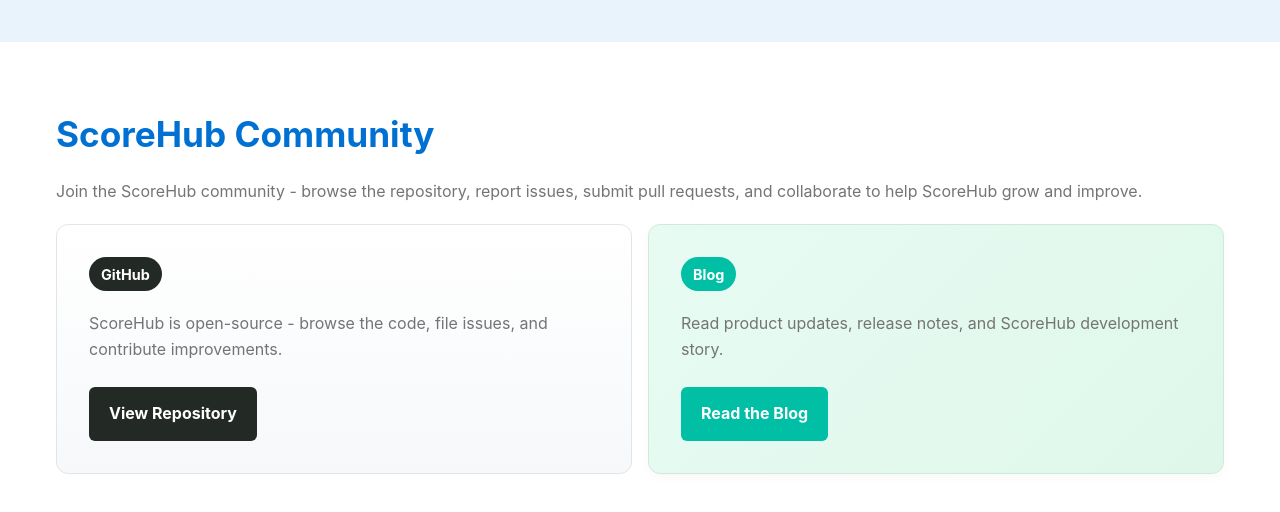
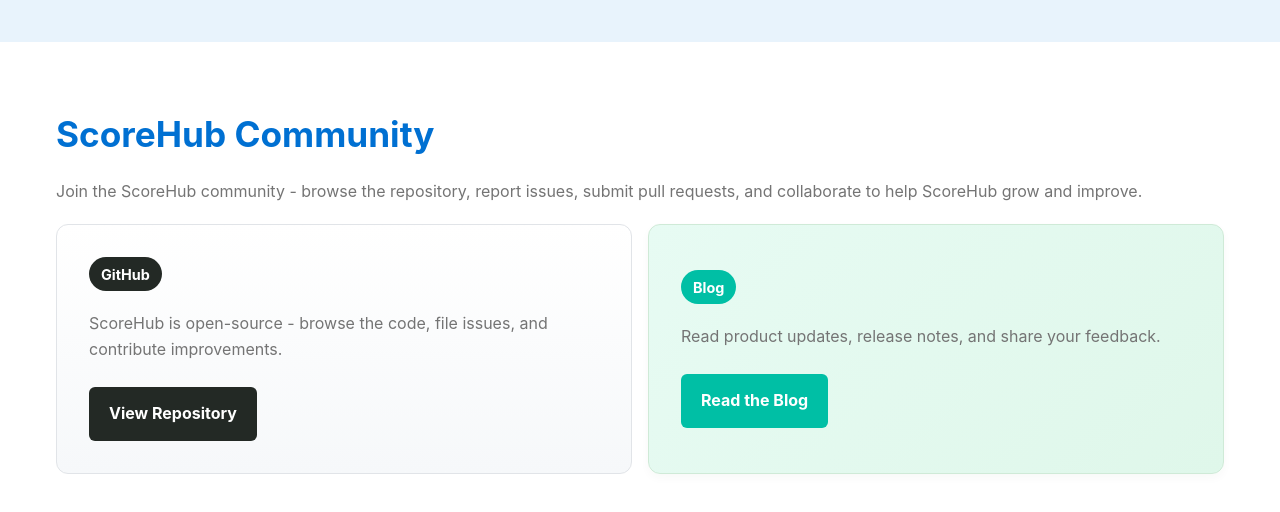
Before and after one commit to kryvyifedir/scorehub-landing, a plain HTML site: page index.html in a window 1280 px wide. Shown: the part 1285-1797 px from the top of the page. Drawn offline with Linux system fonts and the light colour scheme.

Commit message:
Updating card text

```diff
--- a/index.html
+++ b/index.html
@@ -107,7 +107,7 @@
                 <div class="panel blog-panel">
                     <div class="panel-content">
                         <span class="trailhead-badge">Blog</span>
-                        <p class="panel-text">Read product updates, release notes, and ScoreHub development story.</p>
+                        <p class="panel-text">Read product updates, release notes, and share your feedback.</p>
                         <div class="mt-1">
                             <a href="#" class="cta-button secondary-button">Read the Blog</a>
                         </div>
```
